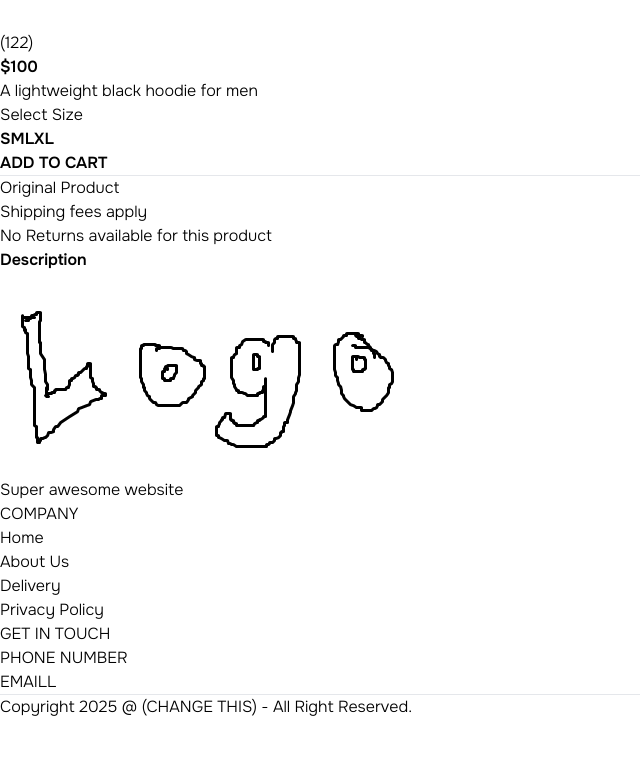
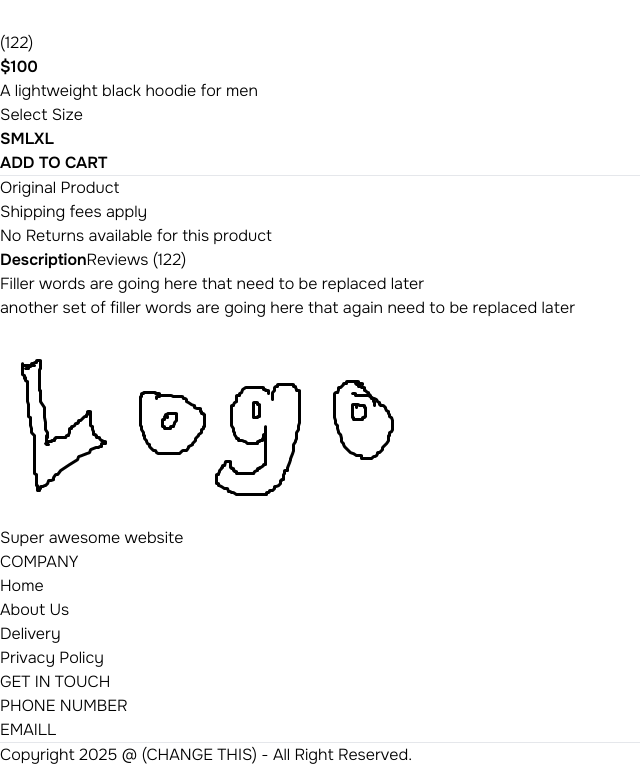
Before and after one commit to walkmoody/Ecommerce-Clothing-Website, a React (Vite) app: page /product/aaaaa in a window 1280 px wide. Shown: the part 3925-4692 px from the top of the page, without its empty margins (0-640 px from the left). Before the commit the page ends 4644 px from the top, so only its background shows below. Built offline with nearby package versions, Linux system fonts and the light colour scheme.

Commit message:
Description and review section ( not fully done)

```diff
--- a/src/pages/Product.jsx
+++ b/src/pages/Product.jsx
@@ -78,10 +78,14 @@ const Product = () => {
       <div className = 'mt-20'>
         <div className='flex'>
           <b className ='onest-thick border px-5 py-3 text-sm'>Description</b>
+          <b className ='onest-norm border px-5 py-3 text-sm'>Reviews (122)</b>
         </div>
-
+        <div className ='flex flex-col gap-4 border px-6 py-6 text-sm text-gray-500'>
+          <p className = 'onest-norm text-gray-500'>Filler words are going here that need to be replaced later</p>
+          <p className = 'onest-norm text-gray-500'>another set of filler words are going here that again need to be replaced later</p>
+        </div>
       </div>
-
+      {/*Display related prodcuts */}
     </div>
   ) :<div className ='opacity-0'></div>
 }
```
